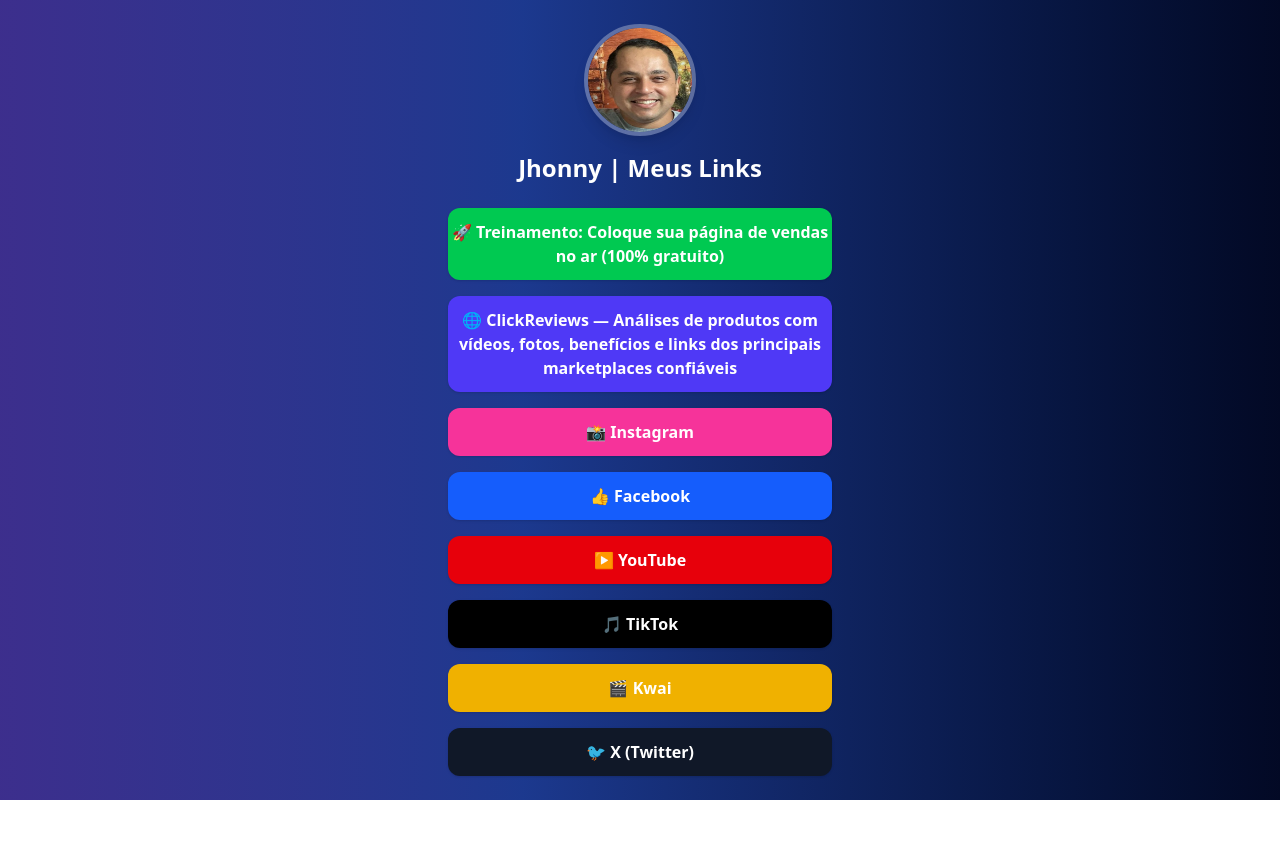
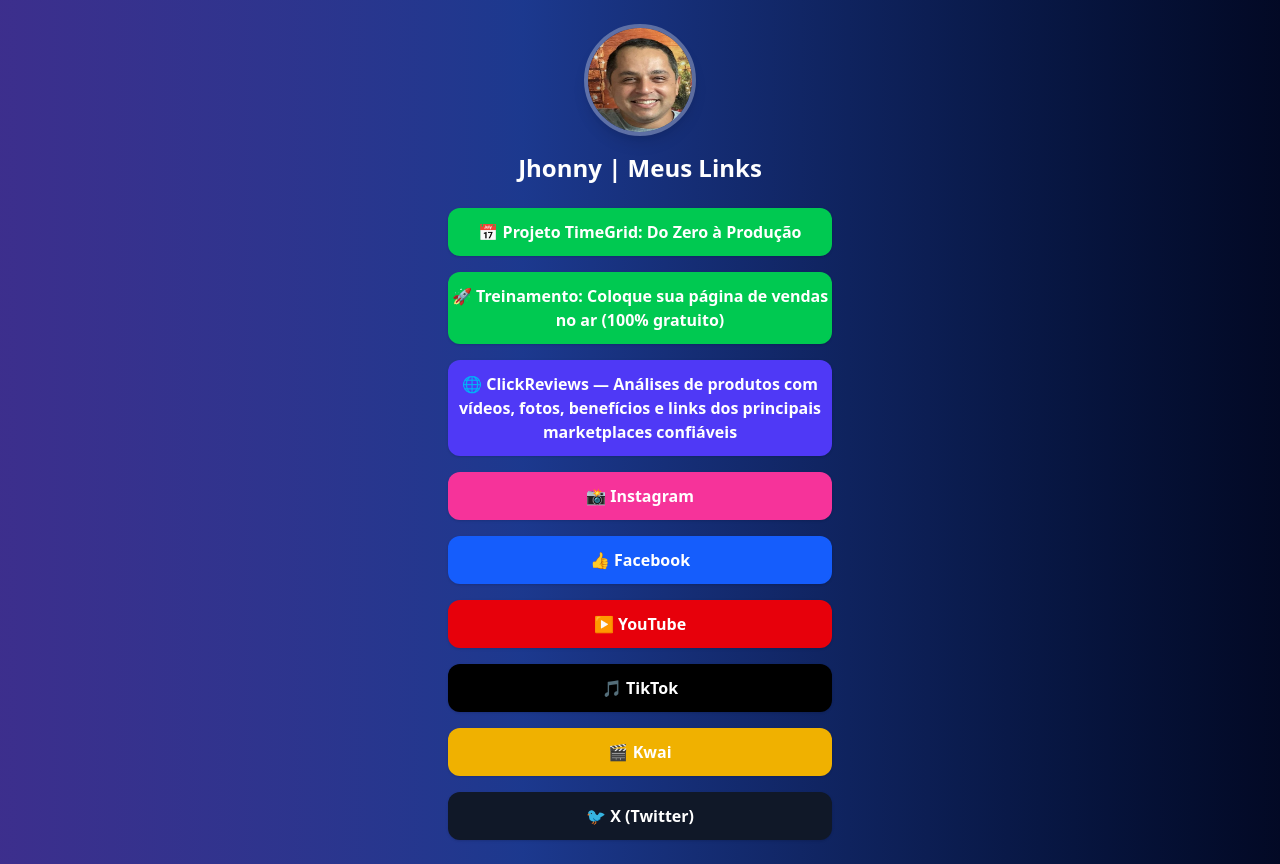
Before and after one commit to NeoJhonn/link-tree, an Angular app: page / in a window 1280 px wide. Before the commit the page ends 800 px from the top, so only its background shows below. Built offline with nearby package versions, Linux system fonts and the light colour scheme.

Commit message:
Added TimeGrid project link

```diff
--- a/src/app/app.html
+++ b/src/app/app.html
@@ -18,6 +18,13 @@
     <h1 class="text-2xl font-bold mb-6 text-white">Jhonny | Meus Links</h1>
 
     <div class="flex flex-col gap-4 w-full max-w-sm">
+      <a
+        href="https://youtube.com/playlist?list=PLkbbcGT4chJOTniGGAZhusPlHUrcm9z1i&si=mG0EEjzDYR03cOiE"
+        class="bg-green-500 hover:bg-green-600 text-white py-3 rounded-xl shadow text-center font-semibold"
+      >
+        📅 Projeto TimeGrid: Do Zero à Produção
+      </a>
+
       <a
         href="https://sua-pagina-de-vendas-no-ar.vercel.app/"
         target="_blank"
```
